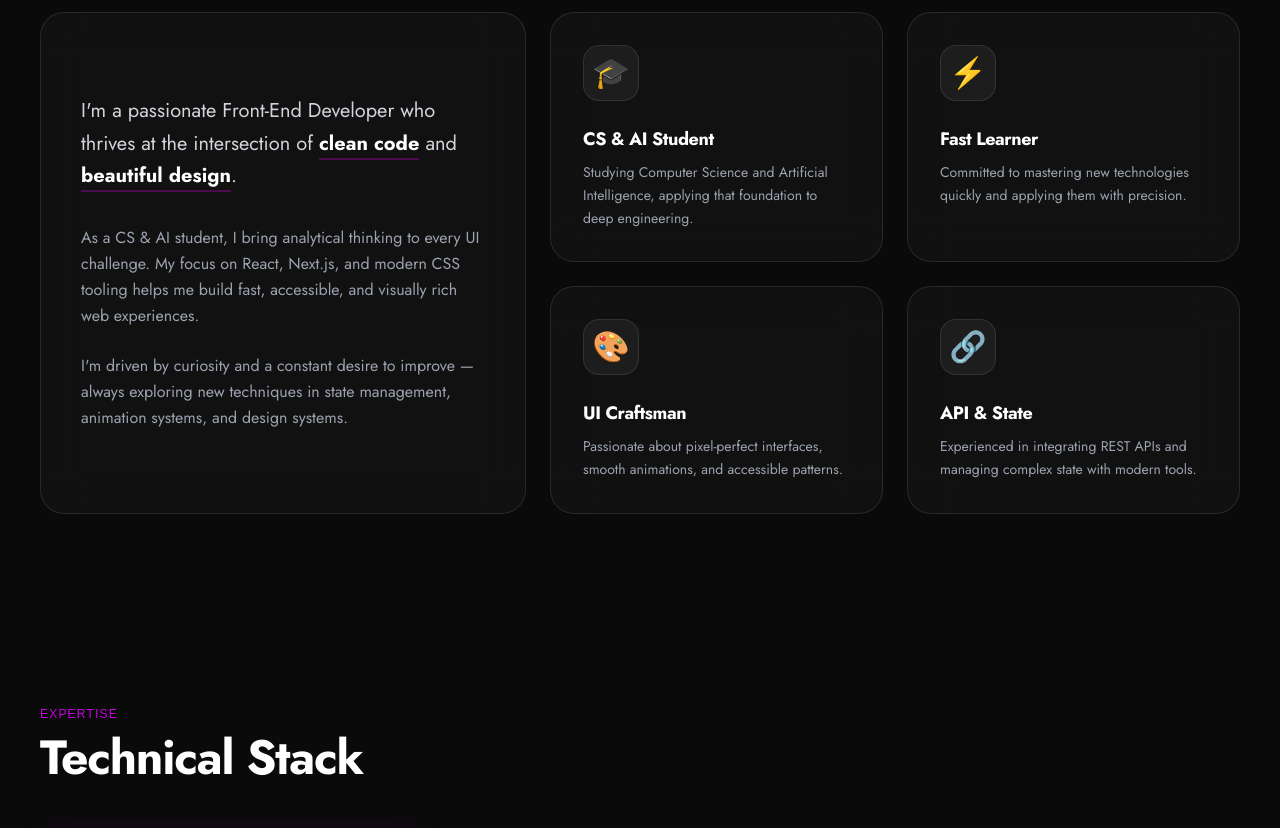
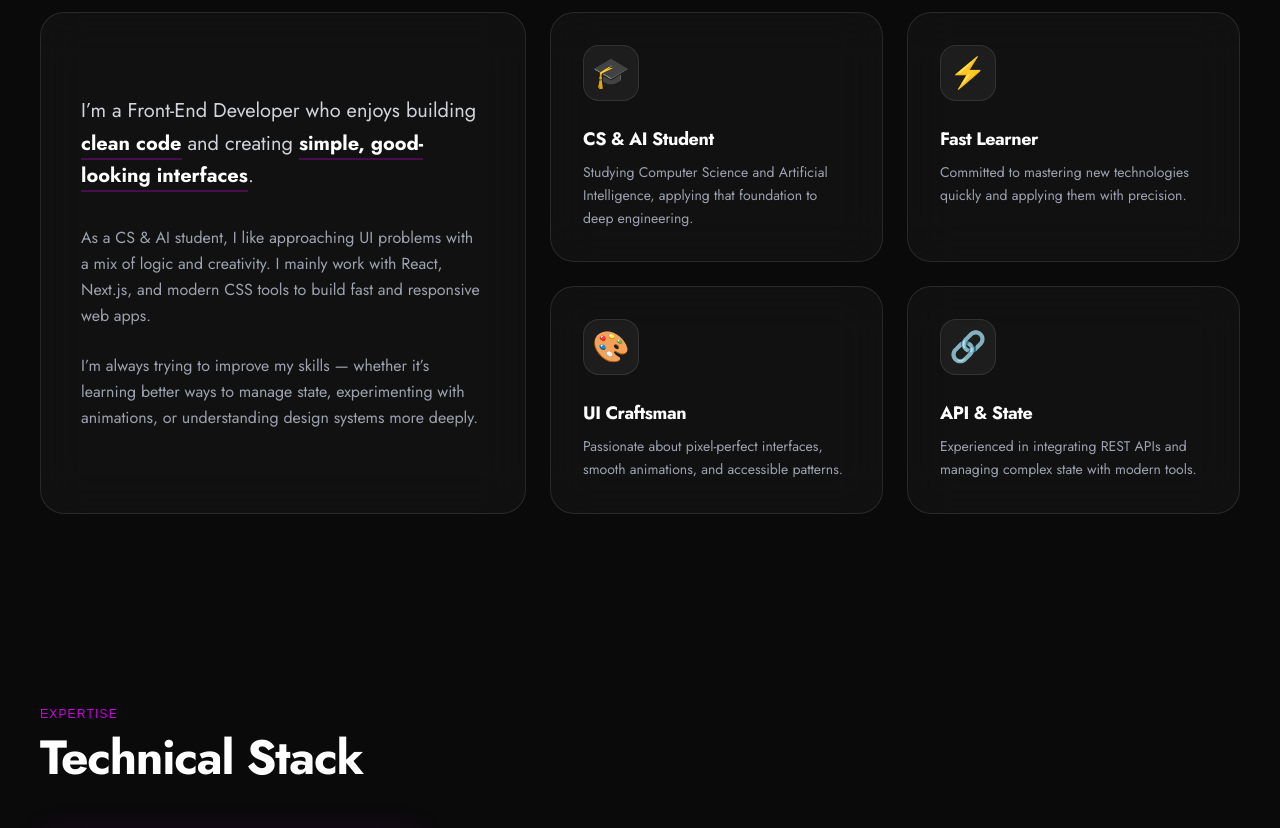
Before and after one commit to ahmedseyam01/Portfolio, a Next.js app: page / in a window 1280 px wide. Shown: the part 1040-1868 px from the top of the page. Built offline with nearby package versions, Linux system fonts and the light colour scheme; a web font is replaced by a local one.

Commit message:
Refactor components to use single return with Fragment

```diff
--- a/src/app/layout.js
+++ b/src/app/layout.js
@@ -19,11 +19,11 @@ export const metadata = {
 };
 
 export default function RootLayout({ children }) {
-  return (
+  return <>
     <html lang="en" className={`${jost.variable} ${overpassMono.variable} dark antialiased h-full`} style={{ colorScheme: 'dark' }}>
       <body className="min-h-full flex flex-col bg-[#0a0a0a] text-[#f3f4f6] selection:bg-[#C800DF]/30">
         {children}
       </body>
     </html>
-  );
+  </>;
 }
--- a/src/app/page.js
+++ b/src/app/page.js
@@ -22,7 +22,7 @@ const LinkedinIcon = () => (
 export default function Home() {
   const [loadingComplete, setLoadingComplete] = useState(false);
 
-  return (
+  return <>
     <>
       <LoadingScreen onComplete={() => setLoadingComplete(true)} />
 
@@ -70,5 +70,5 @@ export default function Home() {
         </>
       )}
     </>
-  );
+  </>;
 }
--- a/src/components/AnimatedBackground.jsx
+++ b/src/components/AnimatedBackground.jsx
@@ -18,7 +18,7 @@ const particles = Array.from({ length: 20 }, (_, i) => ({
 }));
 
 export default function AnimatedBackground() {
-  return (
+  return <>
     <div
       aria-hidden="true"
       className="fixed inset-0 z-[-1] pointer-events-none bg-[#0a0a0a] overflow-hidden"
@@ -86,5 +86,5 @@ export default function AnimatedBackground() {
         />
       ))}
     </div>
-  );
+  </>
 }
--- a/src/components/CustomCursor.jsx
+++ b/src/components/CustomCursor.jsx
@@ -31,10 +31,9 @@ export default function CustomCursor() {
     };
   }, []);
 
-  if (!mounted) return null;
-
-  return (
-    <>
+  return <>
+    {mounted ? (
+      <>
       {/* Dot */}
       <motion.div
         className="fixed top-0 left-0 w-3.5 h-3.5 rounded-full pointer-events-none z-[100] mix-blend-screen"
@@ -57,6 +56,7 @@ export default function CustomCursor() {
         }}
         transition={{ type: "tween", ease: "easeOut", duration: 0.08 }}
       />
-    </>
-  );
+      </>
+    ) : null}
+  </>;
 }
--- a/src/components/LoadingScreen.jsx
+++ b/src/components/LoadingScreen.jsx
@@ -14,7 +14,7 @@ export default function LoadingScreen({ onComplete }) {
     return () => clearTimeout(timer);
   }, [onComplete]);
 
-  return (
+  return <>
     <AnimatePresence>
       {isVisible && (
         <motion.div
@@ -71,5 +71,5 @@ export default function LoadingScreen({ onComplete }) {
         </motion.div>
       )}
     </AnimatePresence>
-  );
+  </>;
 }
--- a/src/components/Navbar.jsx
+++ b/src/components/Navbar.jsx
@@ -47,7 +47,7 @@ export default function Navbar() {
     { name: "Contact", href: "#contact", id: "contact" },
   ];
 
-  return (
+  return <>
     <motion.nav
       initial={{ y: -100, opacity: 0 }}
       animate={{ y: 0, opacity: 1 }}
@@ -135,5 +135,5 @@ export default function Navbar() {
         )}
       </AnimatePresence>
     </motion.nav>
-  );
+  </>;
 }
--- a/src/components/sections/About.jsx
+++ b/src/components/sections/About.jsx
@@ -9,10 +9,11 @@ function AboutCard({ children, className = "", delay = 0 }) {
   const mouseY = useMotionValue(0);
 
   const handleMouseMove = (e) => {
-    if (!cardRef.current) return;
-    const { left, top } = cardRef.current.getBoundingClientRect();
-    mouseX.set(e.clientX - left);
-    mouseY.set(e.clientY - top);
+    if (cardRef.current) {
+      const { left, top } = cardRef.current.getBoundingClientRect();
+      mouseX.set(e.clientX - left);
+      mouseY.set(e.clientY - top);
+    }
   };
 
   const handleMouseLeave = () => {
@@ -24,9 +25,7 @@ function AboutCard({ children, className = "", delay = 0 }) {
 
   return (
     <motion.div
-      ref={cardRef}
-      onMouseMove={handleMouseMove}
-      onMouseLeave={handleMouseLeave}
+      ref={cardRef} onMouseMove={handleMouseMove} onMouseLeave={handleMouseLeave}
       initial={{ opacity: 0, y: 15 }}
       whileInView={{ opacity: 1, y: 0 }}
       viewport={{ once: false }}
@@ -66,7 +65,7 @@ export default function About() {
     },
   ];
 
-  return (
+  return <>
     <section id="about" className="py-24">
       <div className="max-w-7xl mx-auto px-6 md:px-10">
         <motion.div
@@ -87,14 +86,14 @@ export default function About() {
           <AboutCard className="lg:col-span-5 p-8 md:p-10 flex flex-col justify-center">
             <div className="relative z-10">
               <p className="text-[#d1d5db] text-xl leading-relaxed mb-8">
-                I'm a passionate Front-End Developer who thrives at the intersection of <span className="text-white font-bold border-b-2 border-[#C800DF]/30">clean code</span> and <span className="text-white font-bold border-b-2 border-[#C800DF]/30">beautiful design</span>.
+                I’m a Front-End Developer who enjoys building <span className="text-white font-bold border-b-2 border-[#C800DF]/30">clean code</span> and creating <span className="text-white font-bold border-b-2 border-[#C800DF]/30">simple, good-looking interfaces</span>.
               </p>
               <div className="space-y-6 text-[#9ca3af] leading-relaxed text-base">
                 <p>
-                  As a CS & AI student, I bring analytical thinking to every UI challenge. My focus on React, Next.js, and modern CSS tooling helps me build fast, accessible, and visually rich web experiences.
+                  As a CS & AI student, I like approaching UI problems with a mix of logic and creativity. I mainly work with React, Next.js, and modern CSS tools to build fast and responsive web apps.
                 </p>
                 <p>
-                  I'm driven by curiosity and a constant desire to improve — always exploring new techniques in state management, animation systems, and design systems.
+                  I’m always trying to improve my skills — whether it’s learning better ways to manage state, experimenting with animations, or understanding design systems more deeply.
                 </p>
               </div>
             </div>
@@ -117,5 +116,5 @@ export default function About() {
         </div>
       </div>
     </section>
-  );
+  </>;
 }
--- a/src/components/sections/Contact.jsx
+++ b/src/components/sections/Contact.jsx
@@ -18,10 +18,11 @@ function ContactCard({ children, className = "" }) {
   const mouseY = useMotionValue(0);
 
   const handleMouseMove = (e) => {
-    if (!cardRef.current) return;
-    const { left, top } = cardRef.current.getBoundingClientRect();
-    mouseX.set(e.clientX - left);
-    mouseY.set(e.clientY - top);
+    if (cardRef.current) {
+      const { left, top } = cardRef.current.getBoundingClientRect();
+      mouseX.set(e.clientX - left);
+      mouseY.set(e.clientY - top);
+    }
   };
 
   const handleMouseLeave = () => {
@@ -31,7 +32,7 @@ function ContactCard({ children, className = "" }) {
 
   const background = useMotionTemplate`radial-gradient(500px circle at ${mouseX}px ${mouseY}px, rgba(200, 0, 223, 0.05), transparent 80%)`;
 
-  return (
+  return <>
     <div
       ref={cardRef}
       onMouseMove={handleMouseMove}
@@ -44,11 +45,11 @@ function ContactCard({ children, className = "" }) {
       />
       {children}
     </div>
-  );
+  </>;
 }
 
 export default function Contact() {
-  return (
+  return <>
     <section id="contact" className="py-24">
       <div className="max-w-7xl mx-auto px-6 md:px-10">
         <motion.div
@@ -173,5 +174,5 @@ export default function Contact() {
         </div>
       </div>
     </section>
-  );
+  </>;
 }
--- a/src/components/sections/Hero.jsx
+++ b/src/components/sections/Hero.jsx
@@ -48,7 +48,7 @@ function AnimatedText({ text, className }) {
     },
   };
 
-  return (
+  return <>
     <motion.div
       style={{ overflow: "hidden", display: "flex", flexWrap: "wrap", perspective: "1000px" }}
       variants={container}
@@ -66,7 +66,7 @@ function AnimatedText({ text, className }) {
         </motion.span>
       ))}
     </motion.div>
-  );
+  </>;
 }
 
 export default function Hero() {
@@ -81,10 +81,11 @@ export default function Hero() {
   const mouseY = useMotionValue(0);
 
   const handleMouseMove = (e) => {
-    if (!cardRef.current) return;
-    const { left, top } = cardRef.current.getBoundingClientRect();
-    mouseX.set(e.clientX - left);
-    mouseY.set(e.clientY - top);
+    if (cardRef.current) {
+      const { left, top } = cardRef.current.getBoundingClientRect();
+      mouseX.set(e.clientX - left);
+      mouseY.set(e.clientY - top);
+    }
   };
 
   const handleMouseLeave = () => {
@@ -94,7 +95,7 @@ export default function Hero() {
 
   const backgroundGlow = useMotionTemplate`radial-gradient(600px circle at ${mouseX}px ${mouseY}px, rgba(200, 0, 223, 0.07), transparent 80%)`;
 
-  return (
+  return <>
     <section id="hero" ref={ref} className="min-h-screen relative flex items-center pt-24 pb-12 overflow-hidden">
       <motion.div
         className="max-w-7xl mx-auto px-6 md:px-10 w-full relative z-10"
@@ -220,5 +221,5 @@ export default function Hero() {
         <div className="w-[1px] h-16 bg-gradient-to-b from-[#C800DF] via-[#C800DF]/50 to-transparent shadow-[0_0_10px_#C800DF]" />
       </motion.div>
     </section>
-  );
+  </>;
 }
--- a/src/components/sections/Projects.jsx
+++ b/src/components/sections/Projects.jsx
@@ -65,10 +65,11 @@ function ProjectCard({ project, index }) {
   const mouseY = useMotionValue(0);
 
   const handleMouseMove = (e) => {
-    if (!cardRef.current) return;
-    const { left, top } = cardRef.current.getBoundingClientRect();
-    mouseX.set(e.clientX - left);
-    mouseY.set(e.clientY - top);
+    if (cardRef.current) {
+      const { left, top } = cardRef.current.getBoundingClientRect();
+      mouseX.set(e.clientX - left);
+      mouseY.set(e.clientY - top);
+    }
   };
 
   const handleMouseLeave = () => {
@@ -78,7 +79,7 @@ function ProjectCard({ project, index }) {
 
   const background = useMotionTemplate`radial-gradient(450px circle at ${mouseX}px ${mouseY}px, ${project.accent}10, transparent 80%)`;
 
-  return (
+  return <>
     <motion.article
       ref={cardRef}
       initial={{ opacity: 0, y: 15 }}
@@ -144,11 +145,11 @@ function ProjectCard({ project, index }) {
         </div>
       </div>
     </motion.article>
-  );
+  </>;
 }
 
 export default function Projects() {
-  return (
+  return <>
     <section id="projects" className="py-24">
       <div className="max-w-7xl mx-auto px-6 md:px-10">
         <motion.div
@@ -171,5 +172,5 @@ export default function Projects() {
         </div>
       </div>
     </section>
-  );
+  </>;
 }
--- a/src/components/sections/Skills.jsx
+++ b/src/components/sections/Skills.jsx
@@ -33,10 +33,11 @@ export default function Skills() {
   const mouseY = useMotionValue(0);
 
   const handleMouseMove = (e) => {
-    if (!cardRef.current) return;
-    const { left, top } = cardRef.current.getBoundingClientRect();
-    mouseX.set(e.clientX - left);
-    mouseY.set(e.clientY - top);
+    if (cardRef.current) {
+      const { left, top } = cardRef.current.getBoundingClientRect();
+      mouseX.set(e.clientX - left);
+      mouseY.set(e.clientY - top);
+    }
   };
 
   const handleMouseLeave = () => {
@@ -46,7 +47,7 @@ export default function Skills() {
 
   const backgroundGlow = useMotionTemplate`radial-gradient(600px circle at ${mouseX}px ${mouseY}px, rgba(200, 0, 223, 0.07), transparent 80%)`;
 
-  return (
+  return <>
     <section id="skills" className="py-24">
       <div className="max-w-7xl mx-auto px-6 md:px-10">
         <motion.div
@@ -124,5 +125,5 @@ export default function Skills() {
         </div>
       </div>
     </section>
-  );
+  </>;
 }
```
